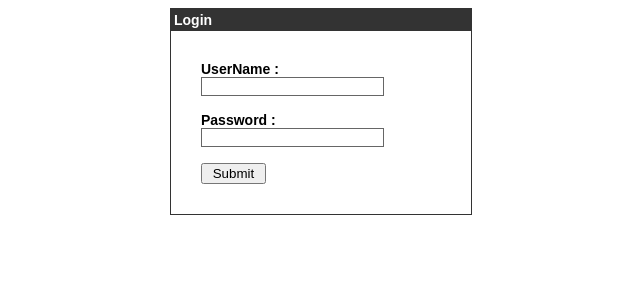
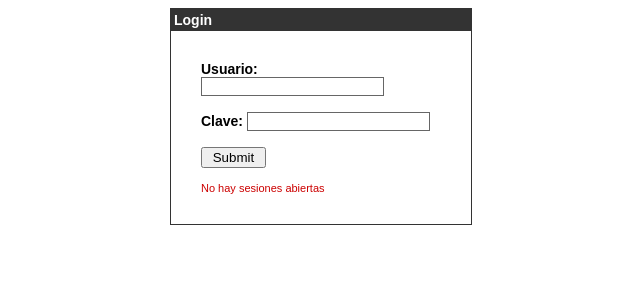
Before and after one commit to puchosoft/html-js-php, a PHP site: page /login.php in a window 1280 px wide. Shown: the top 300 px of the page, without its empty margins (319-959 px from the left). Run offline with PHP 8.4, Linux system fonts and the light colour scheme; data that the repository does not hold is empty.

Commit message:
Traduccion al español

```diff
--- a/pruebaLoginMySQL/login.php
+++ b/pruebaLoginMySQL/login.php
@@ -1,36 +1,35 @@
 <?php
-   include("config.php");
+   include("configuraDB.php"); // Configura la conexion a la BD
    session_start();
+   $error = "No hay sesiones abiertas";
 
    if($_SERVER["REQUEST_METHOD"] == "POST") {
-      // username and password sent from form
 
-      $myusername = mysqli_real_escape_string($db,$_POST['username']);
-      $mypassword = mysqli_real_escape_string($db,$_POST['password']);
+	  // usuario y clave enviados desde el formulario
+      $mi_usuario = mysqli_real_escape_string($db,$_POST['usuario']);
+      $mi_clave = mysqli_real_escape_string($db,$_POST['clave']);
 
-      $sql = "SELECT id FROM cuentas WHERE usuario = '$myusername' and clave = md5('$mypassword')";
-      $result = mysqli_query($db,$sql);
-      $row = mysqli_fetch_array($result,MYSQLI_ASSOC);
-      // $active = $row['active'];
+      // Lee de la BD la columna 'id' del registro que coincide el usuario y clave
+	  $query = "SELECT id FROM cuentas WHERE usuario = '$mi_usuario' and clave = md5('$mi_clave')";
+      $resultado = mysqli_query($db,$query);
+      $registro = mysqli_fetch_array($resultado,MYSQLI_ASSOC);
 
-      $count = mysqli_num_rows($result);
+      $cuenta = mysqli_num_rows($resultado); // Numero de registros devueltos
 
-      // If result matched $myusername and $mypassword, table row must be 1 row
+      // Si el resultado coincide con $mi_usuario y $mi_clave, la tabla registro deberia tener 1 linea
+      if($cuenta == 1) {
 
-      if($count == 1) {
-         //session_register("myusername");
-         $_SESSION['login_user'] = $myusername;
-
-         header("location: welcome.php");
+         $_SESSION['usuario_login'] = $mi_usuario; // Abre sesion
+         header("location: index.php"); // Vuelve a la pagina principal
       }else {
-         $error = "Your Login Name or Password is invalid";
+         $error = "Su Usuario y Clave son invalidas";
       }
    }
 ?>
 <html>
 
    <head>
-      <title>Login Page</title>
+      <title>Pagina de Ingreso</title>
 
       <style type = "text/css">
          body {
@@ -60,8 +59,8 @@
             <div style = "margin:30px">
 
                <form action = "" method = "post">
-                  <label>UserName  :</label><input type = "text" name = "username" class = "box"/><br /><br />
-                  <label>Password  :</label><input type = "password" name = "password" class = "box" /><br/><br />
+                  <label>Usuario:	</label><input type = "text" name = "usuario" class = "box"/><br /><br />
+                  <label>Clave:		</label><input type = "password" name = "clave" class = "box" /><br/><br />
                   <input type = "submit" value = " Submit "/><br />
                </form>
 
--- a/pruebaLoginMySQL/logout.php
+++ b/pruebaLoginMySQL/logout.php
@@ -1,7 +1,7 @@
 <?php
    session_start();
 
-   if(session_destroy()) {
-      header("Location: login.php");
+   if(session_destroy()) { // Cierra la sesion abierta
+      header("location: login.php"); // Vuelve a la pagina de Login
    }
 ?>
```
Also changed, not shown: pruebaLoginMySQL/index.php (added, +17 -0 lines), pruebaLoginMySQL/sesion.php (added, +20 -0 lines), pruebaLoginMySQL/session.php (deleted, +0 -16 lines), pruebaLoginMySQL/welcome.php (deleted, +0 -15 lines), pruebaLoginMySQL/configuraDB.php (renamed from pruebaLoginMySQL/config.php).
